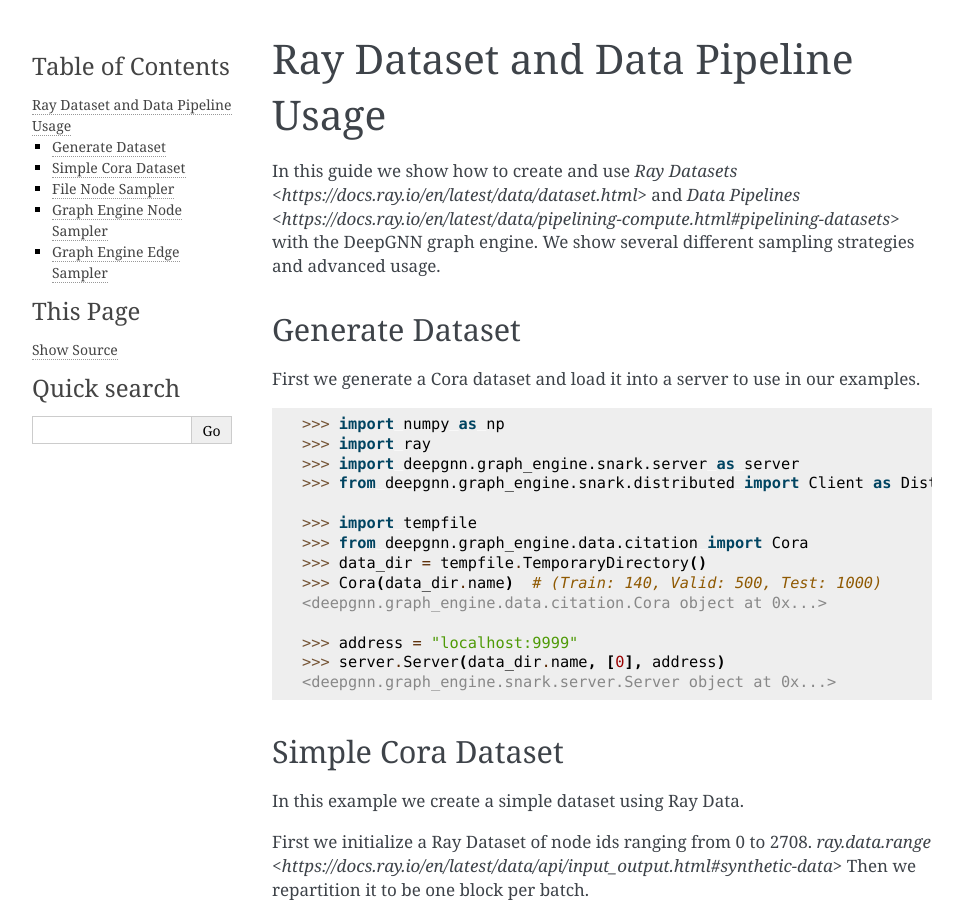
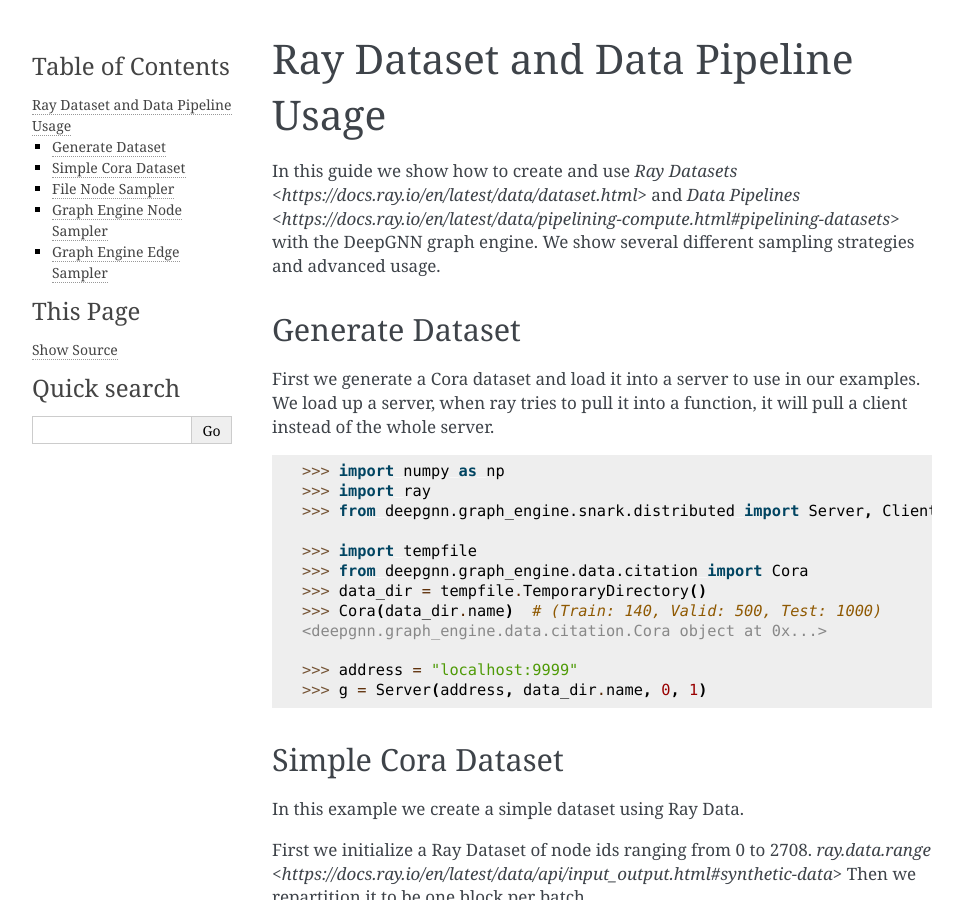
Before and after one commit to microsoft/DeepGNN, a Sphinx documentation site: the page built from docs/graph_engine/dataset.rst, in a window 1280 px wide and 900 px high. Shown: the whole window, without its empty margins (148-1111 px from the left). Built offline with Sphinx 7.4.7, drawn with Linux system fonts in a browser that asks for light colours; some of the changed text lies outside the part shown.

Commit message:
Server serialize into clinet.

```diff
--- a/docs/graph_engine/dataset.rst
+++ b/docs/graph_engine/dataset.rst
@@ -11,13 +11,14 @@
 ================
 
 First we generate a Cora dataset and load it into a server to use in our examples.
+We load up a server, when ray tries to pull it into a function, it will pull a
+client instead of the whole server.
 
 .. code-block:: python
 
     >>> import numpy as np
     >>> import ray
-    >>> import deepgnn.graph_engine.snark.server as server
-    >>> from deepgnn.graph_engine.snark.distributed import Client as DistributedClient
+    >>> from deepgnn.graph_engine.snark.distributed import Server, Client as DistributedClient
 
     >>> import tempfile
     >>> from deepgnn.graph_engine.data.citation import Cora
@@ -26,8 +27,7 @@
     <deepgnn.graph_engine.data.citation.Cora object at 0x...>
 
     >>> address = "localhost:9999"
-    >>> server.Server(data_dir.name, [0], address)
-    <deepgnn.graph_engine.snark.server.Server object at 0x...>
+    >>> g = Server(address, data_dir.name, 0, 1)
 
 Simple Cora Dataset
 ===================
@@ -80,7 +80,6 @@
 .. code-block:: python
 
     >>> def transform_batch(idx: list) -> dict:
-    ...     g = DistributedClient([address])
     ...     return {"features": g.node_features(idx, np.array([[1, 50]]), feature_type=np.float32), "labels": np.ones((len(idx)))}
     >>> pipe = pipe.map_batches(transform_batch)
     >>> pipe
@@ -167,14 +167,13 @@
     >>> from ray.data import DatasetPipeline
     >>> from deepgnn.graph_engine import SamplingStrategy
 
-    >>> g = DistributedClient([address])
-    >>> edge_batch_generator = (lambda: ray.data.from_numpy(g.sample_edges(140, np.array([0], dtype=np.int32), SamplingStrategy.Weighted)) for _ in range(10))
+    >>> cl = DistributedClient([address])
+    >>> edge_batch_generator = (lambda: ray.data.from_numpy(cl.sample_edges(140, np.array([0], dtype=np.int32), SamplingStrategy.Weighted)) for _ in range(10))
     >>> pipe = DatasetPipeline.from_iterable(edge_batch_generator)
     >>> pipe
     DatasetPipeline(num_windows=None, num_stages=1)
 
     >>> def transform_batch(idx: list) -> dict:
-    ...     g = DistributedClient([address])
     ...     return {"features": g.edge_features(idx, np.array([[0, 2]]), feature_type=np.float32), "labels": np.ones((len(idx)))}
     >>> pipe = pipe.map_batches(transform_batch)
     >>> pipe
```
Also changed, not shown: other parts of docs/graph_engine/dataset.rst (+8 -7 lines), 2 other files.
